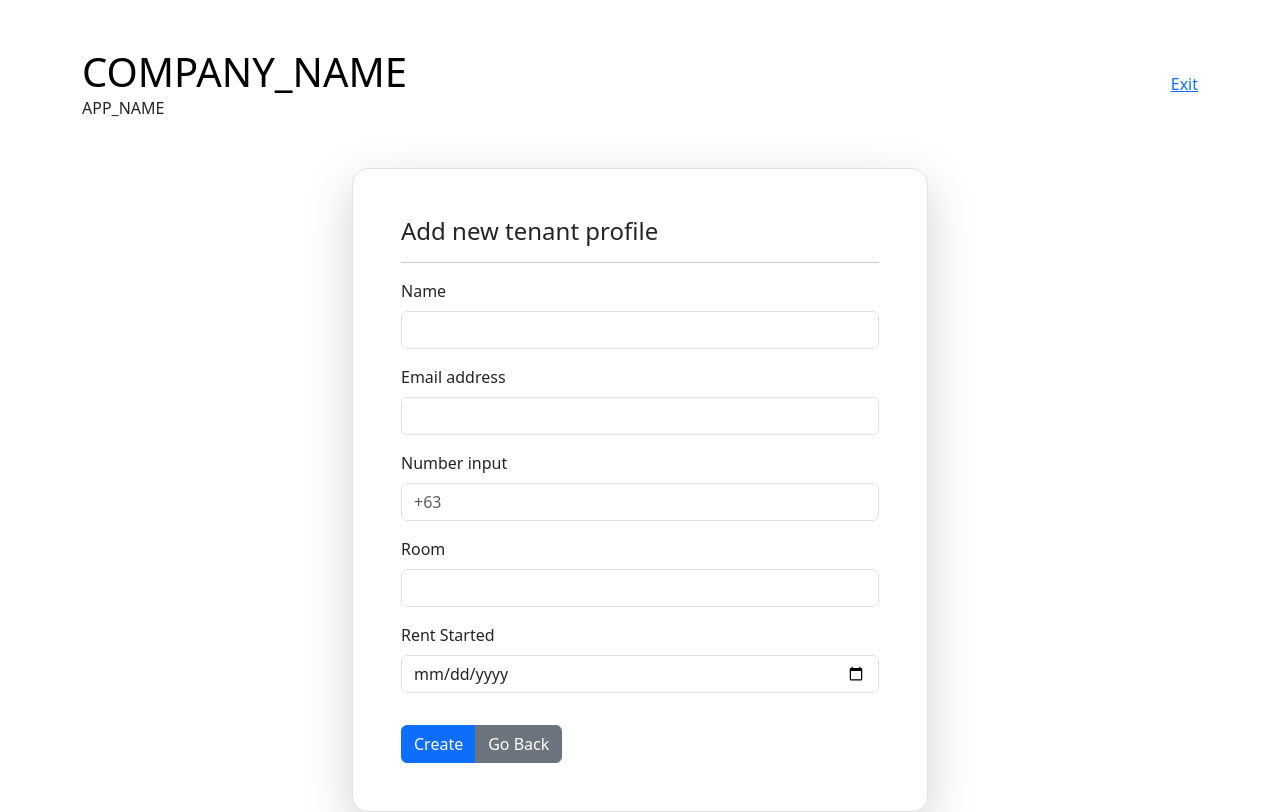
After one commit to hartpableo/tenant-management-system, a PHP site: page /tenants/create in a window 1280 px wide. The commit adds this page. Run offline with PHP 8.4, Linux system fonts and the light colour scheme; data that the repository does not hold is empty; some libraries are stand-ins or nearby versions.

Commit message:
Create tenant form page

```diff
--- a/app/Core/functions.php
+++ b/app/Core/functions.php
@@ -68,3 +68,7 @@ function getCurrentUserID() {
 function old($key, $default = '') {
   return Session::get('old')[$key] ?? $default;
 }
+
+function isHome() {
+  return (bool) urlIs('/');
+}
--- a/app/Http/controllers/Tenants/create.php
+++ b/app/Http/controllers/Tenants/create.php
@@ -1,6 +1,7 @@
 <?php
 
-view('notes/create', [
-  'title' => 'Create Note',
-  'errors' => []
+use Core\Session;
+
+view('tenants/create', [
+  'errors' => Session::get('errors')
 ]);
--- a/app/Http/routes.php
+++ b/app/Http/routes.php
@@ -15,3 +15,4 @@ $method = $_POST['_method'] ?? $_SERVER['REQUEST_METHOD'];
 
 //  Notes
 $router->get('/', 'Tenants/index');
+$router->get('/tenants/create', 'Tenants/create');
--- a/app/views/partials/footer.view.php
+++ b/app/views/partials/footer.view.php
@@ -1,3 +1,5 @@
+</div>
+</section>
 </main>
 <footer></footer>
 
--- a/app/views/partials/header.view.php
+++ b/app/views/partials/header.view.php
@@ -13,13 +13,22 @@
     <div class="container">
       <div class="row">
         <div class="col-12 col-md-6">
-          <h1 class="m-0"><?php echo COMPANY_NAME; ?></h1>
+          <?php if (isHome()) : ?>
+          <h1 class="m-0 text-black"><?php echo COMPANY_NAME; ?></h1>
+          <?php else : ?>
+          <h1 class="m-0"><a href="/" class="text-black text-decoration-none" aria-label="link to home page"><?php echo COMPANY_NAME; ?></a></h1>
+          <?php endif; ?>
           <p class="m-0 fw-light"><?php echo APP_NAME; ?></p>
         </div>
-        <div class="col-12 col-md-6 text-md-end d-flex flex-column justify-content-center align-items-end">
+        <div class="col-12 col-md-6 text-md-end d-flex justify-content-end align-items-center gap-2">
           <a href="#">Exit</a>
         </div>
       </div>
     </div>
   </header>
   <main>
+
+  <?php $containerClasses = (urlIs('/')) ? 'container py-5' : 'container' ?>
+
+  <section>
+    <div class="<?php echo $containerClasses ?>">
--- /dev/null
+++ b/app/views/tenants/create.view.php
@@ -0,0 +1,38 @@
+<?php get_template_part('header'); ?>
+
+  <form action="/tenant/store" method="POST" class="mx-auto p-5 rounded-4 border shadow-lg" style="max-width: var(--bs-breakpoint-sm);">
+    <h2 class="fs-4 m-0 fw-normal">Add new tenant profile</h2>
+
+    <hr>
+
+    <div class="mb-3">
+      <label for="name" class="form-label">Name</label>
+      <input type="email" class="form-control" id="name" name="name">
+    </div>
+    <div class="mb-3">
+      <label for="email" class="form-label">Email address</label>
+      <input type="email" class="form-control" id="email" name="email">
+    </div>
+    <div class="mb-3">
+      <label class="form-label" for="number">Number input</label>
+      <input type="number" id="number" name="number" class="form-control" placeholder="+63">
+    </div>
+    <div class="mb-3">
+      <label class="form-label" for="room">Room</label>
+      <input type="text" id="room" name="room" class="form-control">
+    </div>
+    <div class="mb-3">
+      <label class="form-label" for="rent_start">Rent Started</label>
+      <input type="date" id="rent_start" name="rent_start" class="form-control">
+    </div>
+    <div class="btn-group btn-group mt-3">
+      <button type="submit" class="btn btn-primary">Create</button>
+      <a href="/" class="btn btn-secondary">Go Back</a>
+    </div>
+  </form>
+
+  <!-- <div class="mt-5 d-flex gap-2 justify-content-start align-items-start flex-wrap">
+    <a href="/tenants/create" class="btn btn-success">Add new tenant</a>
+  </div> -->
+
+<?php get_template_part('footer'); ?>
--- a/app/views/tenants/index.view.php
+++ b/app/views/tenants/index.view.php
@@ -1,7 +1,5 @@
 <?php get_template_part('header'); ?>
 
-<section>
-  <div class="container py-5">
   <?php if (!empty($tenants)) : ?>
     <table class="table table-striped">
         <thead>
@@ -41,6 +39,4 @@
     <a href="/tenants/create" class="btn btn-success">Add new tenant</a>
   </div>
 
-  </div>
-</section>
 <?php get_template_part('footer'); ?>
```
Lines whose indentation alone changed are shown as unchanged.
